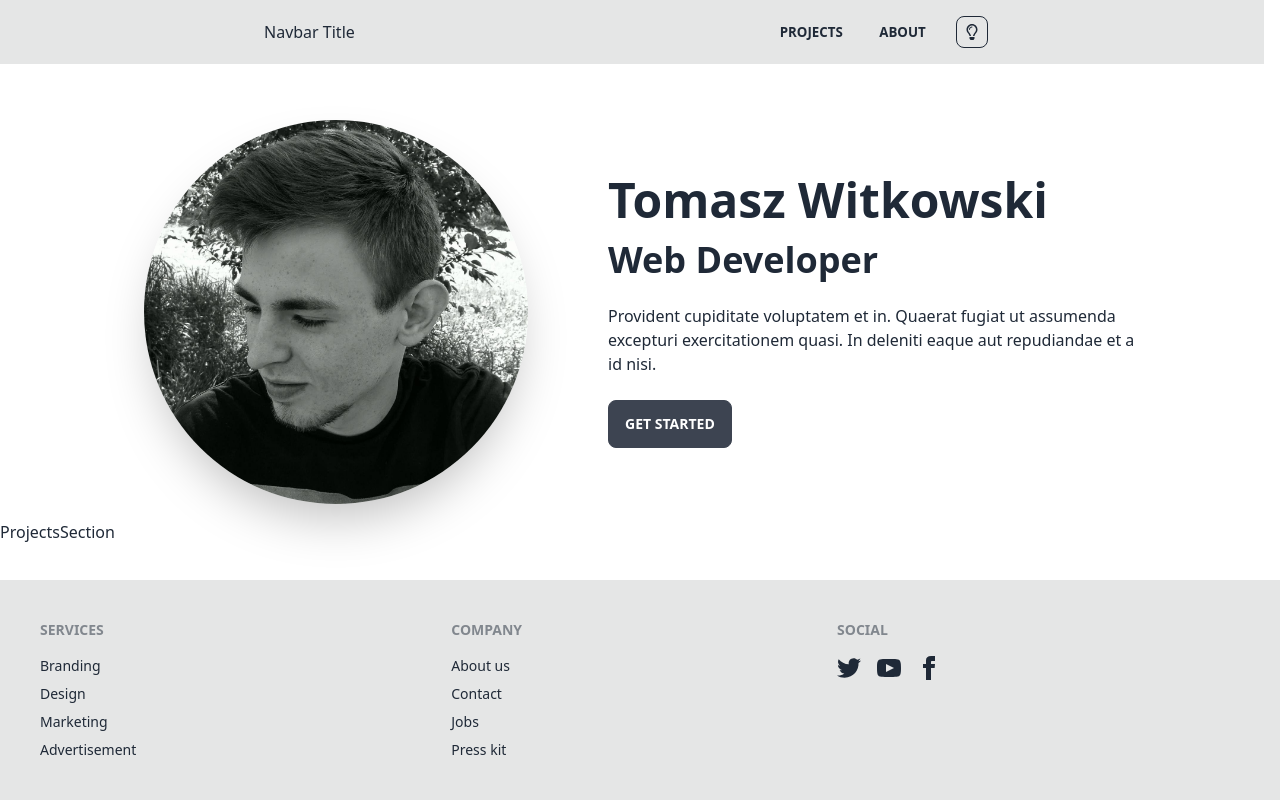
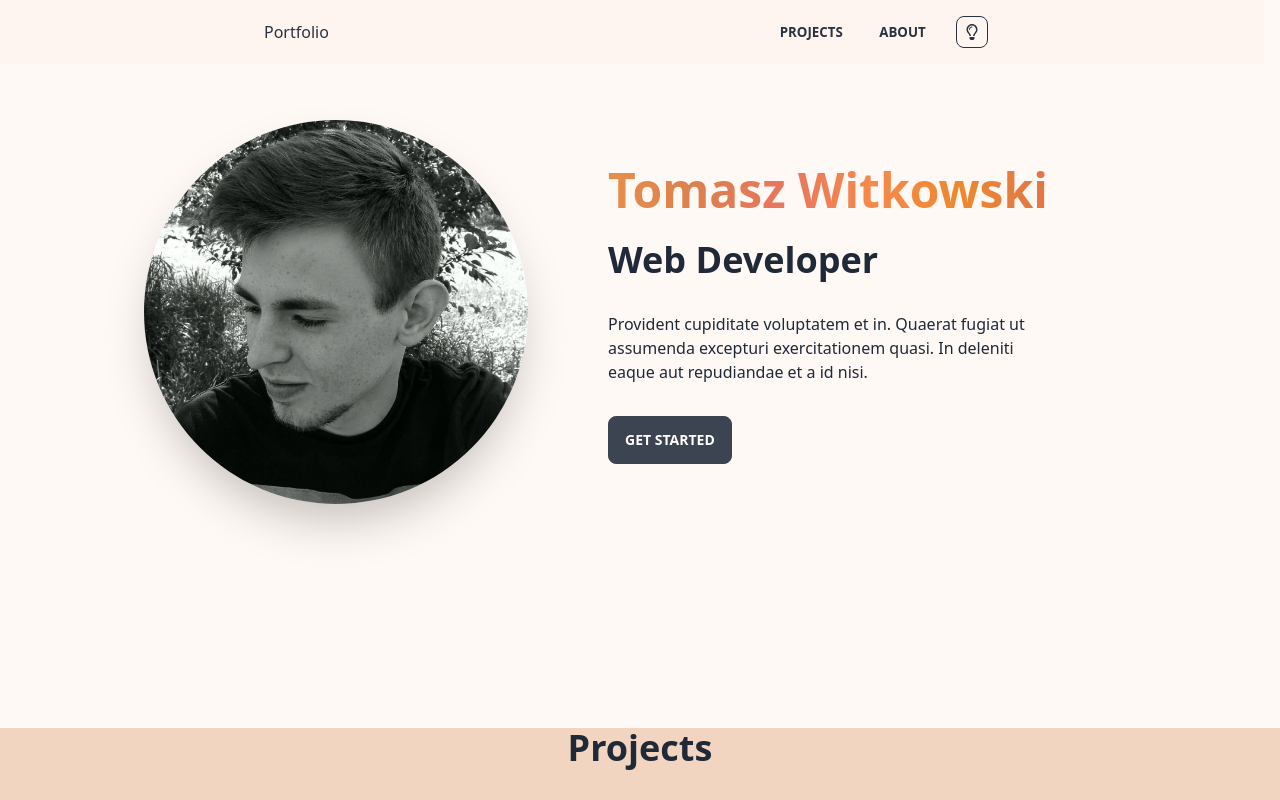
Before and after one commit to witktom5/personal-portfolio, a React (Create React App) app: page / in a window 1280 px wide. Built offline with nearby package versions, Linux system fonts and the light colour scheme.

Commit message:
theme and layout improvements

```diff
--- a/src/App.js
+++ b/src/App.js
@@ -1,7 +1,7 @@
 import { useEffect } from 'react';
-import Grid from './components/Grid';
+import Grid from './components/layout/Grid';
 import Header from './components/layout/Header';
-import ProjectsSection from './components/layout/ProjectsSection';
+import ProjectsSection from './components/ProjectsSection/ProjectsSection';
 import Footer from './components/layout/Footer';
 import { saveTheme } from './utils/theme';
 
@@ -11,8 +11,10 @@ function App() {
   });
   return (
     <Grid>
-      <Header />
-      <ProjectsSection />
+      <main>
+        <Header />
+        <ProjectsSection />
+      </main>
       <Footer />
     </Grid>
   );
--- /dev/null
+++ b/src/components/ProjectsSection/Project.jsx
@@ -0,0 +1,23 @@
+function Project({ title, description }) {
+  return (
+    <div className='card bg-base-100 shadow-xl flex-row 2xl:flex-col card-project mx-2 lg:mx-0'>
+      <div className='card-body'>
+        <h2 className='card-title mb-5 text-2xl'>{title}</h2>
+        <p>{description}</p>
+      </div>
+
+      <div className='card-actions flex flex-col gap-4 w-40 mx-8 justify-center lg:w-60 2xl:flex-row 2xl:w-full 2xl:mb-5 2xl:mx-0 2xl:justify-evenly'>
+        <a
+          href='/'
+          className='btn btn-secondary btn-outline btn-sm w-40 lg:w-56'
+        >
+          Live
+        </a>
+        <a href='/' className='btn btn-primary btn-outline btn-sm w-40 lg:w-56'>
+          Github
+        </a>
+      </div>
+    </div>
+  );
+}
+export default Project;
--- /dev/null
+++ b/src/components/ProjectsSection/ProjectsSection.jsx
@@ -0,0 +1,24 @@
+import projectsData from '../../utils/projectsData';
+import Project from './Project';
+
+function ProjectsSection() {
+  return (
+    <section className='flex justify-center bg-base-300 pb-14' id='projects'>
+      <div className='w-full lg:w-4/5'>
+        <header>
+          <h2 className='text-center text-4xl font-bold pb-14'>Projects</h2>
+        </header>
+        <div className='grid grid-cols-1 2xl:grid-cols-2 content-center gap-5 lg:gap-14'>
+          {projectsData.map((project) => (
+            <Project
+              key={project.id}
+              title={project.title}
+              description={project.description}
+            />
+          ))}
+        </div>
+      </div>
+    </section>
+  );
+}
+export default ProjectsSection;
--- a/src/components/layout/Footer.jsx
+++ b/src/components/layout/Footer.jsx
@@ -1,6 +1,7 @@
 function Footer() {
   return (
-    <footer className='footer p-10 bg-base-300 text-base-content mt-auto'>
+    <footer className='mt-auto p-10 bg-base-200 flex justify-center'>
+      <div className='w-full lg:w-4/5 text-base-content footer justify-between lg:justify-around'>
         <div>
           <span className='footer-title'>Services</span>
           <a className='link link-hover'>Branding</a>
@@ -24,7 +25,7 @@ function Footer() {
                 width='24'
                 height='24'
                 viewBox='0 0 24 24'
-              class='fill-current'
+                className='fill-current'
               >
                 <path d='M24 4.557c-.883.392-1.832.656-2.828.775 1.017-.609 1.798-1.574 2.165-2.724-.951.564-2.005.974-3.127 1.195-.897-.957-2.178-1.555-3.594-1.555-3.179 0-5.515 2.966-4.797 6.045-4.091-.205-7.719-2.165-10.148-5.144-1.29 2.213-.669 5.108 1.523 6.574-.806-.026-1.566-.247-2.229-.616-.054 2.281 1.581 4.415 3.949 4.89-.693.188-1.452.232-2.224.084.626 1.956 2.444 3.379 4.6 3.419-2.07 1.623-4.678 2.348-7.29 2.04 2.179 1.397 4.768 2.212 7.548 2.212 9.142 0 14.307-7.721 13.995-14.646.962-.695 1.797-1.562 2.457-2.549z'></path>
               </svg>
@@ -35,7 +36,7 @@ function Footer() {
                 width='24'
                 height='24'
                 viewBox='0 0 24 24'
-              class='fill-current'
+                className='fill-current'
               >
                 <path d='M19.615 3.184c-3.604-.246-11.631-.245-15.23 0-3.897.266-4.356 2.62-4.385 8.816.029 6.185.484 8.549 4.385 8.816 3.6.245 11.626.246 15.23 0 3.897-.266 4.356-2.62 4.385-8.816-.029-6.185-.484-8.549-4.385-8.816zm-10.615 12.816v-8l8 3.993-8 4.007z'></path>
               </svg>
@@ -46,13 +47,14 @@ function Footer() {
                 width='24'
                 height='24'
                 viewBox='0 0 24 24'
-              class='fill-current'
+                className='fill-current'
               >
                 <path d='M9 8h-3v4h3v12h5v-12h3.642l.358-4h-4v-1.667c0-.955.192-1.333 1.115-1.333h2.885v-5h-3.808c-3.596 0-5.192 1.583-5.192 4.615v3.385z'></path>
               </svg>
             </a>
           </div>
         </div>
+      </div>
     </footer>
   );
 }
--- a/src/components/Grid.jsx
+++ b/src/components/layout/Grid.jsx
@@ -1,5 +1,5 @@
-import NavbarContent from './layout/NavbarContent';
-import { setTheme } from '../utils/theme';
+import NavbarContent from './NavbarContent';
+import { setTheme } from '../../utils/theme';
 import { FaRegLightbulb } from 'react-icons/fa';
 
 function Grid({ children }) {
@@ -15,9 +15,9 @@ function Grid({ children }) {
     <div className='drawer drawer-end'>
       <input id='drawer-page' type='checkbox' className='drawer-toggle' />
       <div className='drawer-content flex flex-col'>
-        <div className='bg-base-300 flex justify-center fixed right-4 w-screen'>
+        <div className='bg-base-200 flex justify-center fixed right-4 w-screen z-10 opacity-95'>
           <div className='navbar w-full lg:w-3/5'>
-            <div className='flex-1 px-2 mx-2'>Navbar Title</div>
+            <div className='flex-1 px-2 mx-2'>Portfolio</div>
             <div className='flex-none hidden md:block'>
               <ul className='menu menu-horizontal'>
                 <NavbarContent />
--- a/src/components/layout/Header.jsx
+++ b/src/components/layout/Header.jsx
@@ -1,29 +1,37 @@
 import photo from '../../assets/fbzdj.jpg';
-import { setTheme } from '../../utils/theme';
 
 function Header() {
   return (
-    <div className='flex justify-center bg-base-100 mt-navbar'>
+    <div className='flex justify-center mt-navbar pb-72 lg:pb-52 2xl:pb-72 3xl:pb-80 wave-1'>
       <div className='hero pt-10 w-full lg:w-4/5  '>
-        <header className='hero-content flex-col lg:flex-row lg:gap-20'>
+        <header
+          id='header'
+          className='hero-content flex-col lg:flex-row lg:gap-20'
+        >
           <img
             src={photo}
             alt='photography of me'
             className='max-w-sm rounded-full shadow-2xl'
           />
-          <div>
-            <h1 className='text-5xl font-bold mb-4 text-center lg:text-left'>
-              Tomasz Witkowski
-            </h1>
-            <h2 className='text-4xl font-bold text-center lg:text-left'>
+          <div className='flex flex-col'>
+            <div className='w-100 flex justify-center lg:justify-start'>
+              <h1 className='text-5xl w-fit font-bold mb-5 text-center lg:text-left leading-tight'>
+                Tomasz Witkowski
+              </h1>
+            </div>
+            <h3 className='text-4xl font-bold text-center lg:text-left'>
               Web Developer
-            </h2>
-            <p className='py-6'>
-              Provident cupiditate voluptatem et in. Quaerat fugiat ut assumenda
-              excepturi exercitationem quasi. In deleniti eaque aut repudiandae
-              et a id nisi.
-            </p>
-            <button className='btn btn-dark'>Get Started</button>
+            </h3>
+            <div className='flex justify-center lg:justify-start py-8'>
+              <p className='w-4/5'>
+                Provident cupiditate voluptatem et in. Quaerat fugiat ut
+                assumenda excepturi exercitationem quasi. In deleniti eaque aut
+                repudiandae et a id nisi.
+              </p>
+            </div>
+            <button className='btn btn-dark w-fit self-center lg:self-start'>
+              Get Started
+            </button>
           </div>
         </header>
       </div>
--- a/src/components/layout/NavbarContent.jsx
+++ b/src/components/layout/NavbarContent.jsx
@@ -2,7 +2,7 @@ function NavbarContent() {
   return (
     <>
       <li>
-        <a href='/' className='btn btn-ghost rounded-lg'>
+        <a href='#projects' className='btn btn-ghost rounded-lg'>
           Projects
         </a>
       </li>
--- a/src/components/layout/ProjectsSection.jsx
+++ /dev/null
@@ -1,4 +0,0 @@
-function ProjectsSection() {
-  return <div>ProjectsSection</div>;
-}
-export default ProjectsSection;
--- a/src/index.css
+++ b/src/index.css
@@ -2,12 +2,76 @@
 @tailwind components;
 @tailwind utilities;
 
-body {
-  overflow: hidden;
+* {
+  scroll-behavior: smooth;
+  scroll-padding-top: 100px;
+}
+
+[data-theme='light'] body {
+  background-color: #fff;
 }
 
 .mt-navbar {
   margin-top: 64px;
+}
+
+.card-project:nth-of-type(2n) {
+  flex-direction: row-reverse;
+}
+
+@media (min-width: 1536px) {
+  .card-project:nth-of-type(2n) {
+    flex-direction: column;
+  }
+}
+
+.card-project:nth-of-type(2n) .card-body,
+.card-project:nth-of-type(2n) .card-body h2 {
+  text-align: end;
+  align-self: end;
+}
+
+h1 {
+  background-image: linear-gradient(
+    90deg,
+    hsl(26, 77%, 60%),
+    hsl(22, 67%, 58%),
+    hsl(10, 75%, 64%),
+    hsl(22, 90%, 63%),
+    #ee882f,
+    hsl(18, 70%, 58%)
+  );
+  background-clip: text;
+  background-position: center;
+  -webkit-background-clip: text;
+  color: transparent;
+  -webkit-text-fill-color: transparent;
+}
+
+[data-theme='night'] h1 {
+  background-image: linear-gradient(
+    90deg,
+    hsl(206, 77%, 34%),
+    hsl(202, 67%, 36%),
+    hsl(190, 65%, 32%),
+    hsl(202, 55%, 34%),
+    hsl(208, 45%, 38%),
+    hsl(197, 52%, 36%)
+  );
+}
+
+.wave-1 {
+  background-repeat: no-repeat;
+  background-position: bottom;
+  background-size: cover;
+}
+
+[data-theme='light'] .wave-1 {
+  background-image: url('./assets/wave1light.svg');
+}
+
+[data-theme='night'] .wave-1 {
+  background-image: url('./assets/wave1dark.svg');
 }
 
 @media (min-width: 700px) {
--- /dev/null
+++ b/src/utils/projectsData.js
@@ -0,0 +1,32 @@
+const projectsData = [
+  {
+    id: 0,
+    title: 'WitMemes',
+    description:
+      'none askflskl jdskfj dsklfj sdklfj jdskfj dsklfj sdklfj jdskfj dsklfj sdklfj jdskfj dsklfj sdklfj jdskfj dsklfj sdklfj jdskfj dsklfj sdklfj jdskfjdskfj dsklfj sdklfjjdskfj dsklfj sdklfjjdskfj dsklfj sdklfjj dsklfj sdklfj  klsjfdk dskfn ksfnk snfjkdsn kj3r j3kfljsdklfn kdsnf enfjkn fkdsfkldsj fklsdjf kl3jlkfj kdaslfjsdkl jfsdkljf kl32jf lkdsjflsdj kfj sdlkfj kl3j3klj l4k j',
+    img: 'https://images.unsplash.com/photo-1565638215364-52753e6ad92a?ixlib=rb-1.2.1&ixid=MnwxMjA3fDB8MHxwaG90by1wYWdlfHx8fGVufDB8fHx8&auto=format&fit=crop&w=764&q=80',
+  },
+  {
+    id: 1,
+    title: 'Words App',
+    description:
+      'Aojdskfj dsklfj sdklfjjdskfj jdskfj dsklfj sdklfjjdskfj dsklfj sdklfjjdskfj dsklfj sdklfjjdskfj dsklfj sdklfjjdskfj dsklfj sdklfjjdskfj dsklfj sdklfjjdskfj dsklfj sdklfjjdskfj dsklfj sdklfjjdskfj dsklfj sdklfjjdskfj dsklfj sdklfjdsklfj sdklfjjdskfj dsklfj sdklfjjdskfj dsklfj sdklfjjdskfj dsklfj sdklfjne',
+    img: 'https://images.unsplash.com/photo-1565638215364-52753e6ad92a?ixlib=rb-1.2.1&ixid=MnwxMjA3fDB8MHxwaG90by1wYWdlfHx8fGVufDB8fHx8&auto=format&fit=crop&w=764&q=80',
+  },
+  {
+    id: 2,
+    title: 'Words App',
+    description:
+      'nojdskfj dsklfj sdklfjjdskfj dsklfj sdklfjjdskfj dsklfj sdklfjjdskfj dsklfj sdklfjjdskfj dsklfj sdklfjjdskfj dsklfj sdklfjjdskfj dsklfj sdklfjjdskfj dsklfj sdklfjjdskfj dsklfj sdklfjjdskfj dsklfj sdklfjjdskfj dsklfj sdklfjne',
+    img: 'https://images.unsplash.com/photo-1565638215364-52753e6ad92a?ixlib=rb-1.2.1&ixid=MnwxMjA3fDB8MHxwaG90by1wYWdlfHx8fGVufDB8fHx8&auto=format&fit=crop&w=764&q=80',
+  },
+  {
+    id: 3,
+    title: 'Words App',
+    description:
+      'nojdskfj dsklfj sdklfjjdskfj dsklfj sdklfjjdskfj dsklfj sdklfjjdskfj dsklfj sdklfjjdskfj dsklfj sdklfjjdskfj dsklfj sdklfjjdskfj dsklfj sdklfjjdskfj dsklfj sdklfjjdskfj dsklfj sdklfjjdskfj dsklfj sdklfjjdskfj dsklfj sdklfjjdskfj dsklfj sdklfjjdskfj dsklfj sdklfjjdskfj dsklfj sdklfjjdskfj dsklfj sdklfjjdskfj dsklfj sdklfjjdskfj dsklfj sdklfjjdskfj dsklfj sdklfjjdskfj dsklfj sdklfjjdskfj dsklfj sdklfjjdskfj dsklfj sdklfjjdskfj dsklfj sdklfjjdskfj dsklfj sdklfjjdskfj dsklfj sdklfjjdskfj dsklfj sdklfjjdskfj dsklfj sdklfjjdskfj dsklfj sdklfjne',
+    img: 'https://images.unsplash.com/photo-1565638215364-52753e6ad92a?ixlib=rb-1.2.1&ixid=MnwxMjA3fDB8MHxwaG90by1wYWdlfHx8fGVufDB8fHx8&auto=format&fit=crop&w=764&q=80',
+  },
+];
+
+export default projectsData;
```
Also changed, not shown: tailwind.config.js (+11 -1 lines), src/assets/wave1dark.svg (added), src/assets/wave1light.svg (added). Lines whose indentation alone changed are shown as unchanged.
